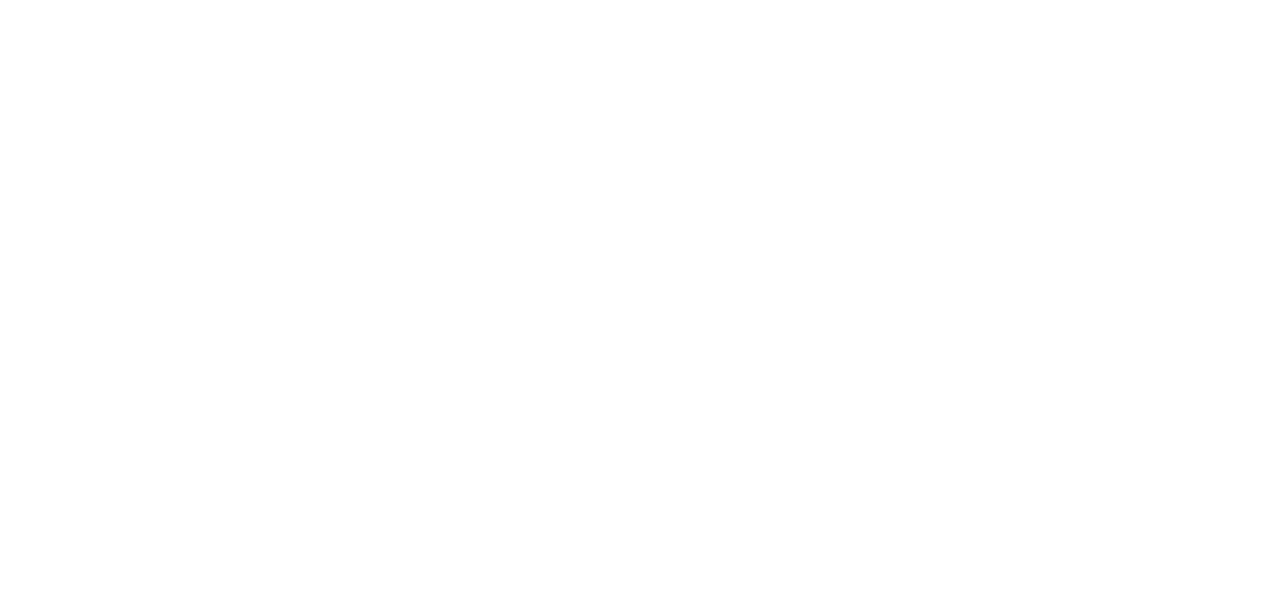
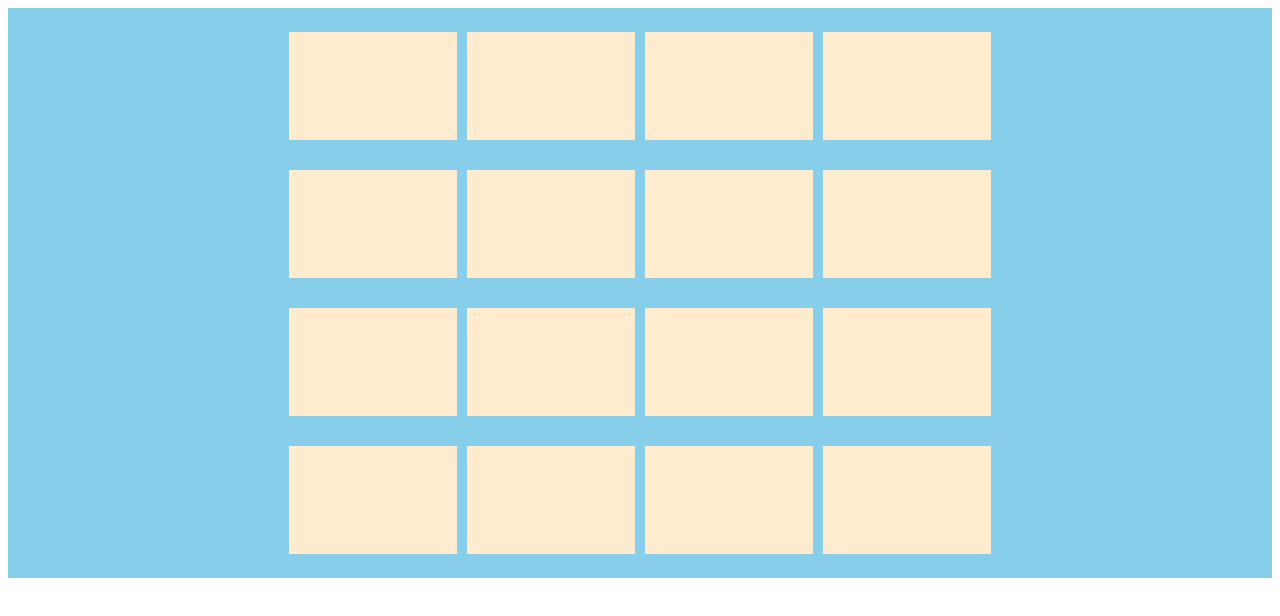
Before and after one commit to selman-sezer/odin_project, a plain HTML site: page Projects/Etch-a-Sketch/index.html in a window 1280 px wide. Drawn offline with Linux system fonts and the light colour scheme.

Commit message:
Etch-a-Sketch Create the grids using JS and CSS

```diff
--- a/Projects/Etch-a-Sketch/script.js
+++ b/Projects/Etch-a-Sketch/script.js
@@ -0,0 +1,23 @@
+// main container
+const containerMain = document.createElement('div');
+containerMain.setAttribute('class', 'mainContainer');
+
+const body = document.querySelector('body');
+
+
+
+for (let index = 0; index < 4; index++) {
+    let groupOf4 = document.createElement('div');
+    groupOf4.setAttribute('class', 'groupOf4');
+
+    for (let k = 0; k < 4; k++) {
+        let grid = document.createElement('div');
+        // grid.textContent = `grid ${index} ${k}`
+        grid.setAttribute('class', 'grid');
+        groupOf4.appendChild(grid);
+    }
+    containerMain.appendChild(groupOf4);
+
+}
+
+body.appendChild(containerMain);
--- a/Projects/Etch-a-Sketch/styles.css
+++ b/Projects/Etch-a-Sketch/styles.css
@@ -0,0 +1,31 @@
+.mainContainer
+{
+    display: flex;
+    flex-direction: column;
+    /* justify-content: space-between; */
+    gap: 10px;
+    background-color: skyblue;
+    padding: 14px;
+}
+
+.groupOf4
+{
+    display: flex;
+    justify-content: center;
+    padding: 10px;
+    background-color: skyblue;
+    gap: 10px;
+    flex: 1;
+}
+
+.grid
+{
+    /* border-width: 4px; */
+    /* border-style: solid; */
+    /* border-color: black; */
+    background-color: blanchedalmond;
+    padding: 4px;
+    /* margin: auto; */
+    width: 160px;
+    height: 100px;
+}
```
Also changed, not shown: Projects/Etch-a-Sketch/index.html (line endings or trailing spaces).
